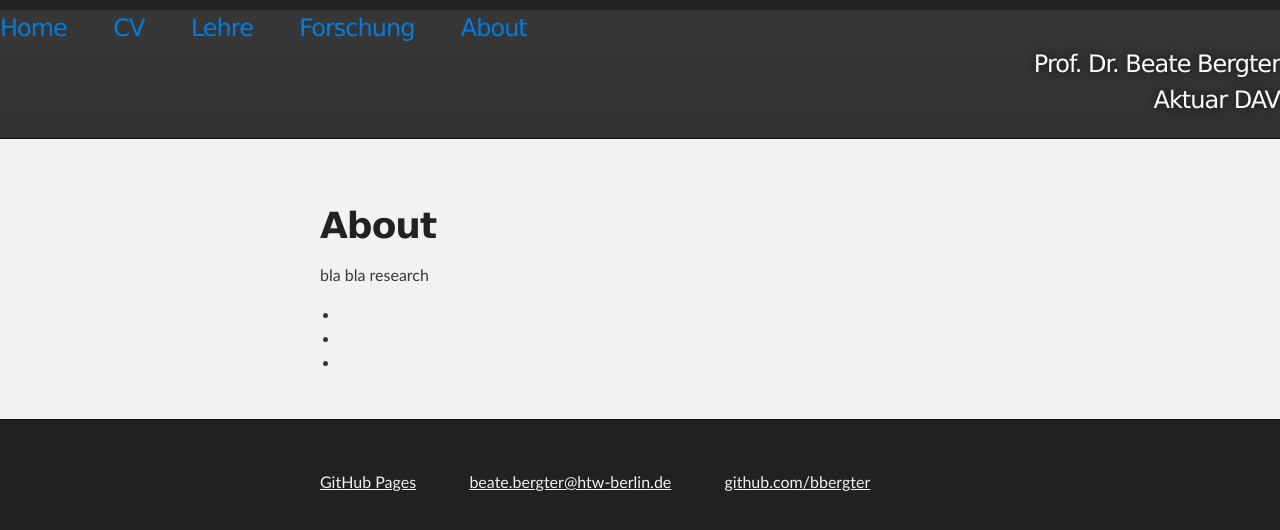
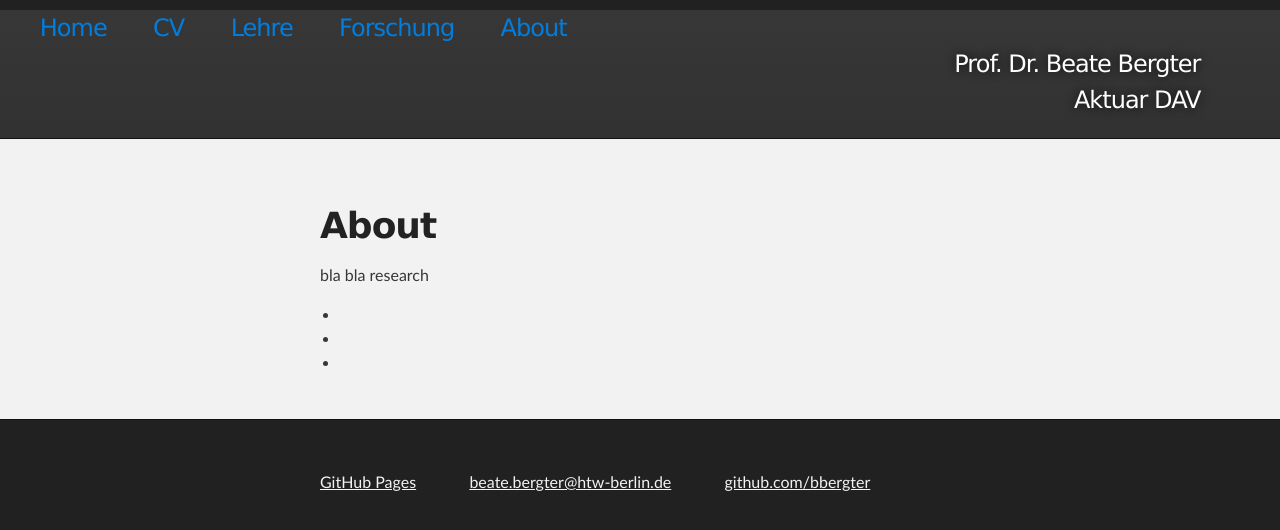
Before and after one commit to bbergter/bbergter, a Jekyll site: the page built from about/index.html, in a window 1280 px wide. Shown: the top 530 px of the page. Built offline with Jekyll 4.4.1, drawn with Linux system fonts in a browser that asks for light colours.

Commit message:
Update header.html

```diff
--- a/_includes/header.html
+++ b/_includes/header.html
@@ -1,13 +1,13 @@
 <div id="header_wrap" class="outer">
-     <h2 id="project_tagline"> <nav>
+     <h2 id="project_tagline"> <nav>  &nbsp &nbsp &nbsp
          		<a href="/">Home</a> &nbsp &nbsp &nbsp
          		<a href="/cv">CV</a> &nbsp	 &nbsp &nbsp
         		<a href="/lehre">Lehre</a> &nbsp &nbsp &nbsp
         		<a href="/forschung">Forschung</a> &nbsp &nbsp &nbsp
          		<a href="/about">About</a>
        	</nav>
-        	 <div align="right">Prof. Dr. Beate Bergter<br>
-          Aktuar DAV </div></h2>
+        	 <div align="right">Prof. Dr. Beate Bergter &nbsp &nbsp &nbsp &nbsp &nbsp &nbsp <br>
+          Aktuar DAV &nbsp &nbsp &nbsp  &nbsp &nbsp &nbsp </div></h2>
        <!-- <header class="inner">
          <img alt="moi" src="/moi.jpg" height="150" width=auto align="right" hspace="-3" margin-right="-30"> <br>-->
        </header>
```
